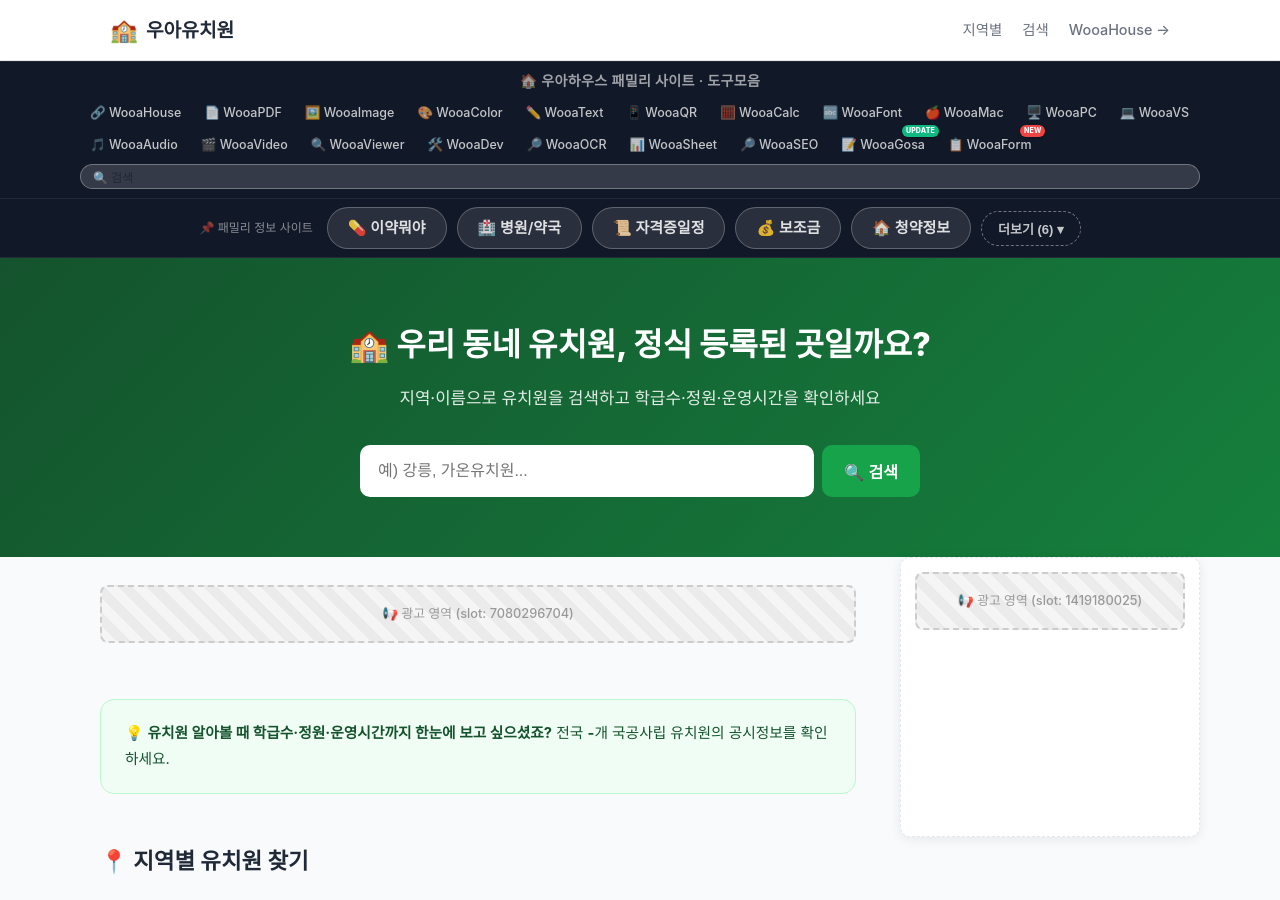
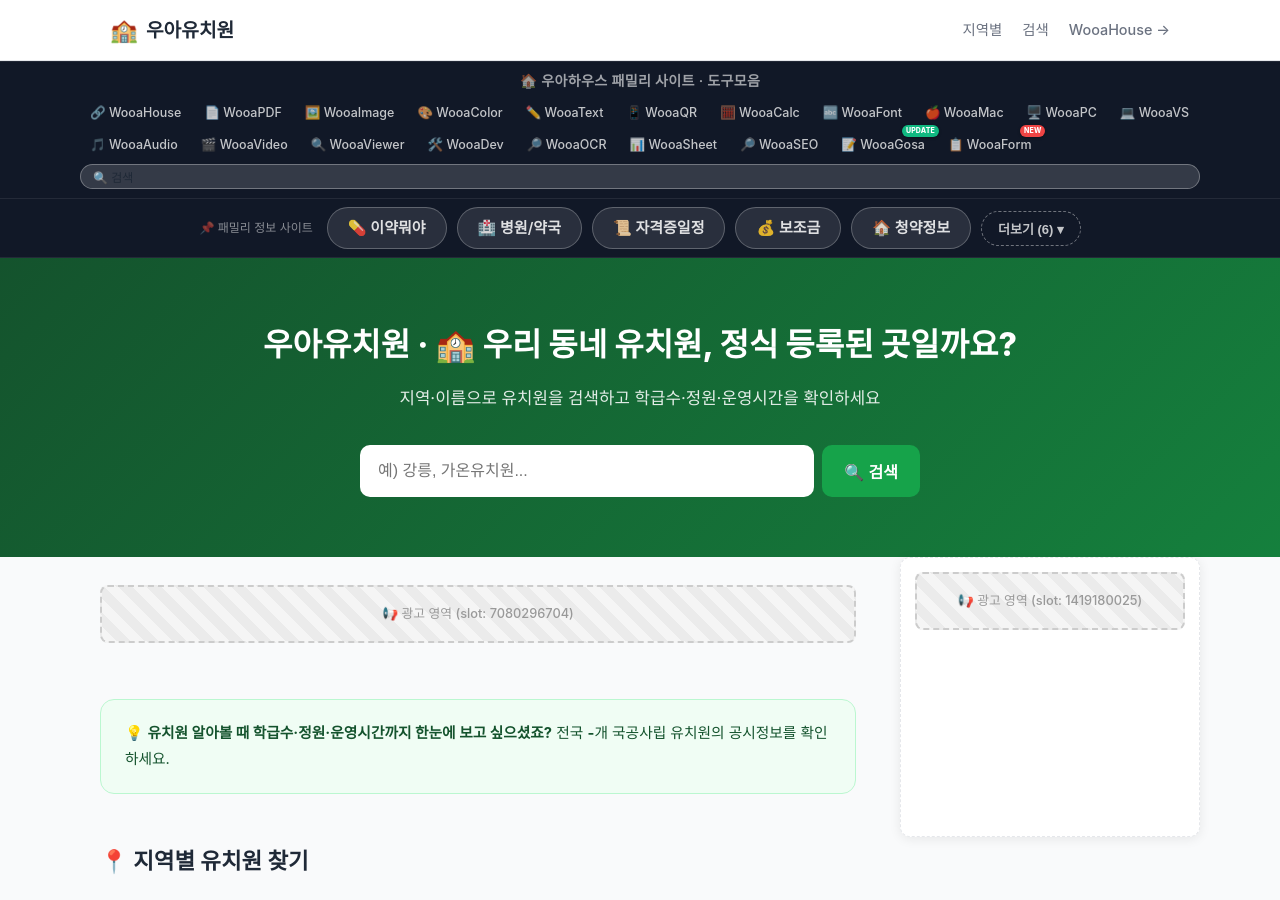
Before and after one commit to ingmaster83-code/wooakinder, a Jekyll site: the page built from index.html, in a window 1280 px wide and 900 px high. Built offline with Jekyll 4.4.1, drawn with Linux system fonts in a browser that asks for light colours; some web fonts are replaced; comment, search, counter and statistics services are not loaded.

Commit message:
Add Korean brand name to H1 for SEO/brand-search visibility

```diff
--- a/index.html
+++ b/index.html
@@ -6,7 +6,7 @@ description: 전국 7,151개 국공사립 유치원을 지역별로 검색. 주
 
 <!-- 히어로 & 검색 -->
 <div class="hero">
-  <h1>🏫 우리 동네 유치원, 정식 등록된 곳일까요?</h1>
+  <h1>우아유치원 · 🏫 우리 동네 유치원, 정식 등록된 곳일까요?</h1>
   <p>지역·이름으로 유치원을 검색하고 학급수·정원·운영시간을 확인하세요</p>
   <div class="search-wrap">
     <input type="text" id="searchInput" class="search-input"
```
